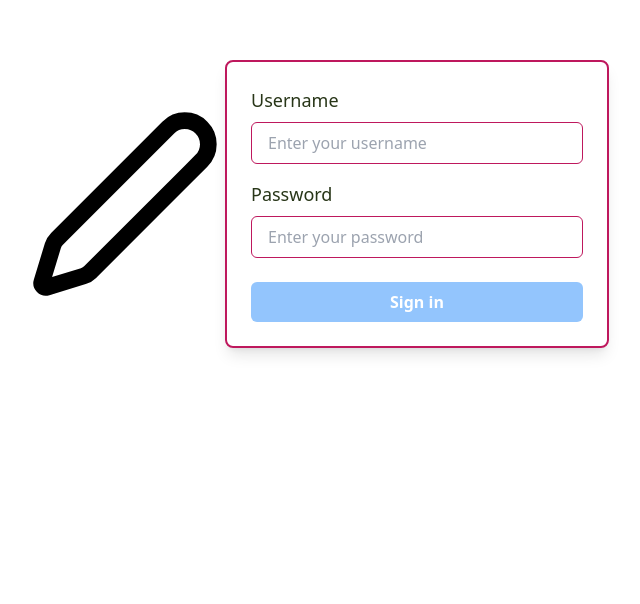
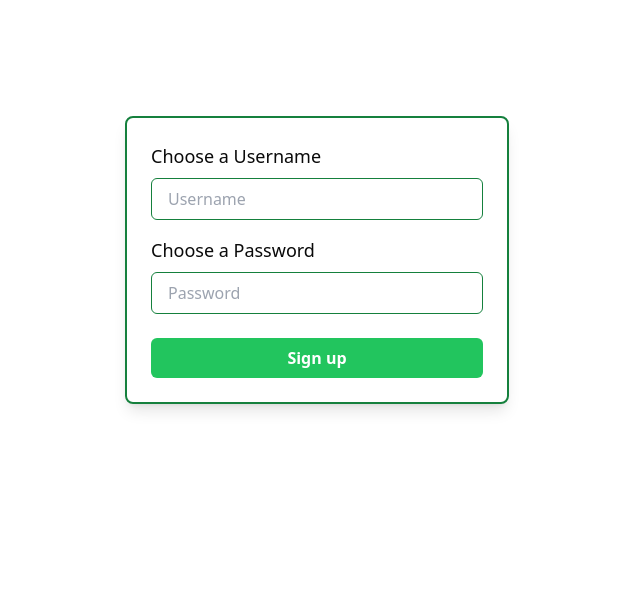
Before and after one commit to realrArnold/WritingPrompt-frontend, a Next.js app in the folder writingprompt/: page / in a window 1280 px wide. Shown: the part 196-800 px from the top of the page, without its empty margins (323-963 px from the left). Built offline with nearby package versions, Linux system fonts and the light colour scheme.

Commit message:
sign up function is working. Jwt has been set up

```diff
--- a/writingprompt/apiclient/client.js
+++ b/writingprompt/apiclient/client.js
@@ -10,19 +10,18 @@ export class ApiClient {
     this.logoutHandler = logoutHandler;
   }
 
-  async authenticatedCall(method, url, data) {
+  async authenticatedCall(method, endpoint, data) {
+    console.log(`${url}${endpoint}`)
     return axios({
         method,
-      url,
+        url: `${url}${endpoint}`,
+        withCredentials: true,  // This is crucial
         headers: {
-        //grab the token from local storage and send it with the request
-        authorization: this.tokenProvider(),
+            "Accept": "application/json",
         },
         data,
     }).catch((error) => {
         if (error.response?.status === 403) {
-       //clears the local storage
-        this.logoutHandler();
             return Promise.reject();
         } else {
             throw error;
@@ -30,29 +29,36 @@ export class ApiClient {
     });
 }
 
-  getPlants() {
-    return this.authenticatedCall("get", `${url}currentuser`)
-  }
+//   getPlants() {
+//     return this.authenticatedCall("get", `${url}currentuser`)
+//   }
 
 
-  async addPlant(data) {
+  async createUser(data) {
 
-    return await this.authenticatedCall("post", `${url}create`, {
-      name: data.name,
-      watering: data.watering,
+    return await this.authenticatedCall("post", `${url}/users/create`, {
+      username: data.username,
+      password: data.password,
     });
   }
 
 
-  deletePlant(id) {
-    return this.authenticatedCall("delete", `${url}${id}`);
-  }
+//   deletePlant(id) {
+//     return this.authenticatedCall("delete", `${url}${id}`);
+//   }
 
 async login(username, password) {
   return await axios({
       method: "post",
       url: `${url}auth`,
-      data: { username, password },
+      withCredentials: true,  // Add this line
+      data: { username, password }
   });
 }
+
+async getWritings() {
+  const data = await this.authenticatedCall("get", `writings`, {})
+  return data
 }
+
+}
--- /dev/null
+++ b/writingprompt/src/app/example/page.js
@@ -0,0 +1,8 @@
+import axios from "axios";
+import WritingsContainer from "@/components/WritingsContainer";
+
+const page = () => {
+   return <WritingsContainer />
+};
+
+export default page;
--- /dev/null
+++ b/writingprompt/src/app/login/page.js
@@ -0,0 +1,16 @@
+// server side (unless "use client")
+
+import React from 'react'
+import Login from '@/components/Login'
+import { ApiClient } from '../../../apiclient/client'
+
+const page = () => {
+  return (
+    <Login
+    />
+  )
+}
+
+
+
+export default page
--- a/writingprompt/src/app/page.js
+++ b/writingprompt/src/app/page.js
@@ -1,27 +1,113 @@
+
+// "use client";
+// import Login from "@/components/Login";
+// import { ApiClient } from "../../apiclient/client";
+// import Hero115 from "@/components/Hero115";
+// import { useEffect, useState } from "react";
+// import { useRouter } from "next/navigation"; // Import useRouter for navigation
+// import React from "react";
+// import Signup from "@/components/Signup";
+// import WritingArea from "@/components/WritingArea.js";
+
+// export default function Home() {
+//   const router = useRouter();
+//   const [token, setToken] = useState(null);
+
+
+
+
+
+//   const login = (newToken) => {
+//     localStorage.setItem("token", newToken);
+//     setToken(newToken);
+//     //router.push("/dashboard"); // Redirect to dashboard after login
+//   };
+
+//   const logout = () => {
+//     localStorage.removeItem("token");
+//     setToken(null);
+//     router.push("/"); // Redirect back to login page
+//   };
+
+//   const client = new ApiClient(() => token, logout);
+
+//   useEffect(() => {
+//     const storedToken = localStorage.getItem("token");
+//     setToken(storedToken);
+//   }, []);
+
+
+//   // If there's a token, render the Dashboard directly
+//   if (token) {
+//     return (
+//       <div>
+//         {/* Render Dashboard or other protected content here */}
+//         {/* <div>Welcome back! You are logged in.</div>
+//         <button onClick={logout}>Logout</button> */}
+//         <Hero115
+//           client={client}
+//         />
+//         <WritingArea />
+//       </div>
+//     );
+//   }
+
+//   // Otherwise, show the login form
+//   return (
+//     <div>
+//       <Login client={client} login={login} />
+//     </div>
+//   );
+// }
+
+
 
 "use client";
 import Login from "@/components/Login";
+import Signup from "@/components/Signup";
 import { ApiClient } from "../../apiclient/client";
 import Hero115 from "@/components/Hero115";
+import WritingArea from "@/components/WritingArea.js";
 import { useEffect, useState } from "react";
-import { useRouter } from "next/navigation"; // Import useRouter for navigation
+import { useRouter } from "next/navigation";
 import React from "react";
-import WritingArea from "@/components/WritingArea.js";
 
 export default function Home() {
   const router = useRouter();
   const [token, setToken] = useState(null);
+  const [isSignup, setIsSignup] = useState(true); // Default to signup page
 
   const login = (newToken) => {
     localStorage.setItem("token", newToken);
     setToken(newToken);
-    //router.push("/dashboard"); // Redirect to dashboard after login
+    router.push("/"); // Redirect to dashboard after login
+  };
+
+  const signup = async (userData) => {
+    try {
+      const response = await fetch("/api/signup", {
+        method: "POST",
+        headers: {
+          "Content-Type": "application/json",
+        },
+        body: JSON.stringify(userData),
+      });
+
+      if (!response.ok) {
+        throw new Error("Signup failed");
+      }
+
+      setIsSignup(false); // Switch to login form
+      router.push("/"); // Redirect to login page
+    } catch (error) {
+      console.error("Signup error:", error);
+    }
   };
 
   const logout = () => {
     localStorage.removeItem("token");
     setToken(null);
-    router.push("/"); // Redirect back to login page
+    router.push("/");
   };
 
   const client = new ApiClient(() => token, logout);
@@ -31,26 +117,30 @@ export default function Home() {
     setToken(storedToken);
   }, []);
 
-
-  // If there's a token, render the Dashboard directly
   if (token) {
     return (
       <div>
-        {/* Render Dashboard or other protected content here */}
-        {/* <div>Welcome back! You are logged in.</div>
-        <button onClick={logout}>Logout</button> */}
-        <Hero115
-          client={client}
-        />
+        <Hero115 client={client} />
         <WritingArea />
       </div>
     );
   }
 
-  // Otherwise, show the login form
   return (
-    <div>
-      <Login client={client} login={login} />
+    <div className="flex items-center justify-center min-h-screen bg-gray-100 p-6">
+      <div className="bg-white p-8 rounded-lg shadow-lg w-full max-w-2xl">
+        {isSignup ? (
+          <Signup client={client} signup={signup} />
+        ) : (
+          <Login client={client} login={login} />
+        )}
+        <button
+          onClick={() => setIsSignup(!isSignup)}
+          className="mt-6 w-full bg-blue-500 text-white py-3 rounded-lg text-lg hover:bg-blue-600 transition duration-200"
+        >
+          {isSignup ? "Already have an account? Login" : "Don't have an account? Sign Up"}
+        </button>
+      </div>
     </div>
   );
 }
--- a/writingprompt/src/components/Login.js
+++ b/writingprompt/src/components/Login.js
@@ -3,10 +3,12 @@ import { useState } from "react";
 import { useRouter } from "next/navigation"; // Import useRouter hook
 import { Pen } from "lucide-react";
 // import { FiDroplet } from 'react-icons/fi';
+const { ApiClient } = require("../../apiclient/client");
 
-const Login = ({ login, client }) => {
+const Login = () => {
   const [disabled, setDisabled] = useState(false);
   const router = useRouter(); // Initialize the router
+  const client = new ApiClient()
 
   const submitHandler = async (e) => {
 
@@ -15,8 +17,8 @@ const Login = ({ login, client }) => {
 
     try {
       const response = await client.login(e.target.username.value, e.target.password.value);
-      login(response.data.token);
-
+        console.log(response)
+      router.push("/example")
       // Redirect to the dashboard after successful login
       //router.push("/dashboard");
     } catch (error) {
--- /dev/null
+++ b/writingprompt/src/components/Signup.js
@@ -0,0 +1,85 @@
+// create new user
+// sign up button
+
+
+"use client";
+import { useState } from "react";
+import { useRouter } from "next/navigation";
+
+const Signup = () => {
+  const [disabled, setDisabled] = useState(false);
+  const [error, setError] = useState(null);
+  const router = useRouter();
+
+  const submitHandler = async (e) => {
+    e.preventDefault();
+    setDisabled(true);
+    setError(null);
+
+    const username = e.target.username.value;
+    const password = e.target.password.value;
+
+    console.log(username)
+    console.log(password)
+
+    try {
+      const response = await fetch("http://localhost:3001/users/create", {
+        method: "POST",
+        headers: {
+          "Content-Type": "application/json",
+        },
+        body: JSON.stringify({ username, password }),
+      });
+
+      if (!response.ok) {
+        const errorData = await response.json();
+        throw new Error(errorData.message || "Signup failed");
+      }
+
+      router.push("/login"); // Redirect to login page after successful signup
+    } catch (error) {
+      console.error("Signup failed:", error);
+      setError(error.message || "Signup failed. Please try again.");
+      setDisabled(false);
+    }
+  };
+
+  return (
+    <div className="flex justify-center items-center min-h-screen bg-white">
+      <form onSubmit={submitHandler} className="border-2 border-green-700 p-6 rounded-lg shadow-lg w-96">
+        <div className="mb-4">
+          <label htmlFor="username" className="block text-lg font-medium mb-2">Choose a Username</label>
+          <input
+            id="username"
+            name="username"
+            type="text"
+            placeholder="Username"
+            required
+            className="w-full px-4 py-2 border border-green-700 rounded-md focus:outline-none focus:ring-2 focus:ring-green-600"
+          />
+        </div>
+        <div className="mb-6">
+          <label htmlFor="password" className="block text-lg font-medium mb-2">Choose a Password</label>
+          <input
+            id="password"
+            name="password"
+            type="password"
+            placeholder="Password"
+            required
+            className="w-full px-4 py-2 border border-green-700 rounded-md focus:outline-none focus:ring-2 focus:ring-green-600"
+          />
+        </div>
+        {error && <p className="text-red-500 text-sm mb-4">{error}</p>}
+        <button
+          type="submit"
+          disabled={disabled}
+          className={`w-full py-2 rounded-md text-white font-semibold ${disabled ? "bg-gray-400" : "bg-green-500 hover:bg-green-600"}`}
+        >
+          {disabled ? "Signing up..." : "Sign up"}
+        </button>
+      </form>
+    </div>
+  );
+};
+
+export default Signup;
--- /dev/null
+++ b/writingprompt/src/components/WritingsContainer.js
@@ -0,0 +1,34 @@
+"use client"
+import React from 'react'
+import { ApiClient } from '../../apiclient/client'
+import { useState, useEffect } from 'react'
+import axios from "axios"
+
+const WritingsContainer = () => {
+
+    const client = new ApiClient()
+    const [writings, setWritings] = useState([])
+    useEffect(() => {
+        const fetchWritings = async () => {
+            const data = await client.getWritings()
+            setWritings(data.data)
+            console.log(data)
+        };
+        fetchWritings();
+    }, []);
+
+
+  return (
+    <div>
+        {
+            writings?.map(item => {
+                return <div
+                    key={item._id}
+                >{item.title}</div>
+            })
+        }
+    </div>
+  )
+}
+
+export default WritingsContainer
```
Lines whose indentation alone changed are shown as unchanged.
